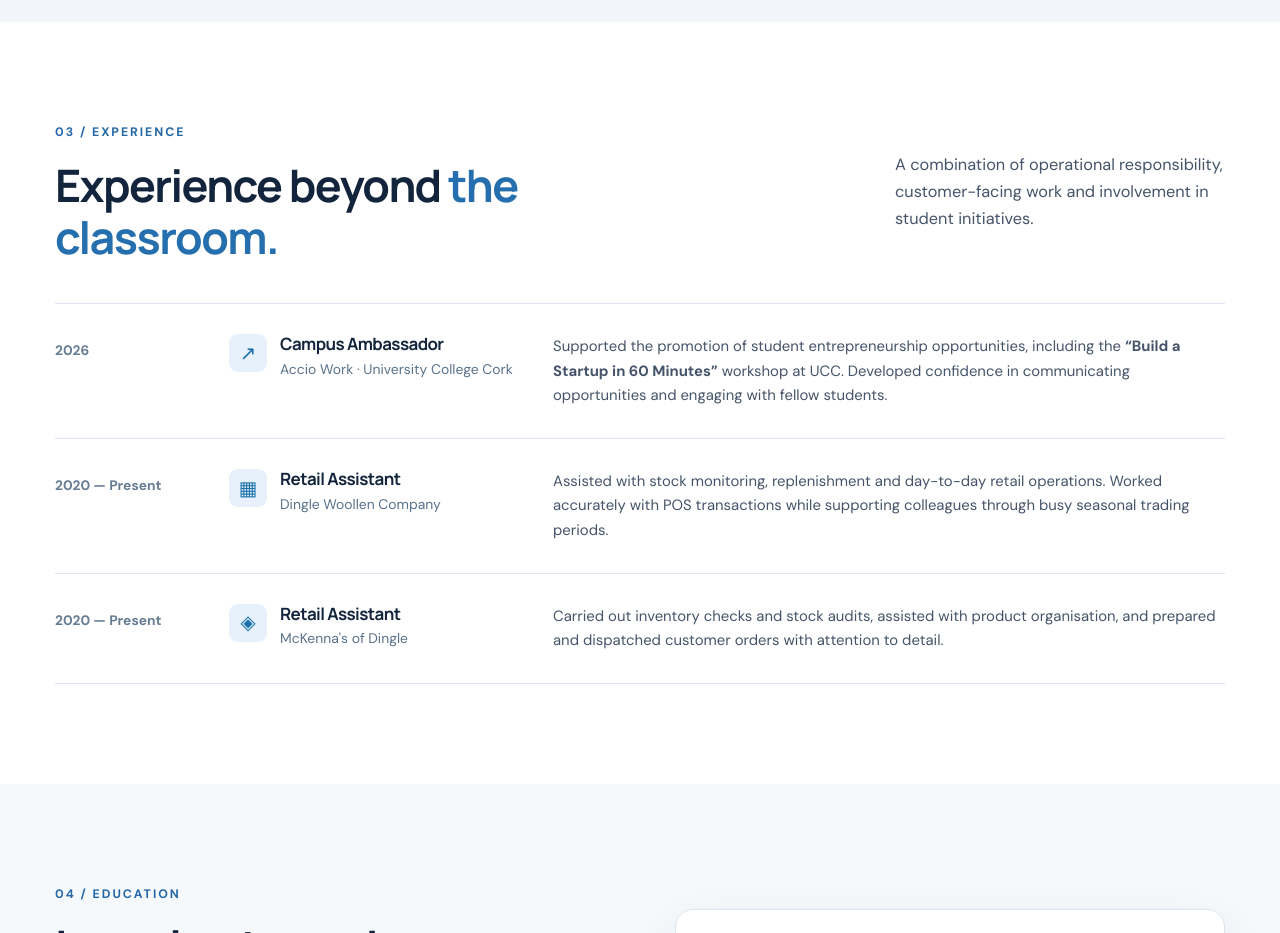
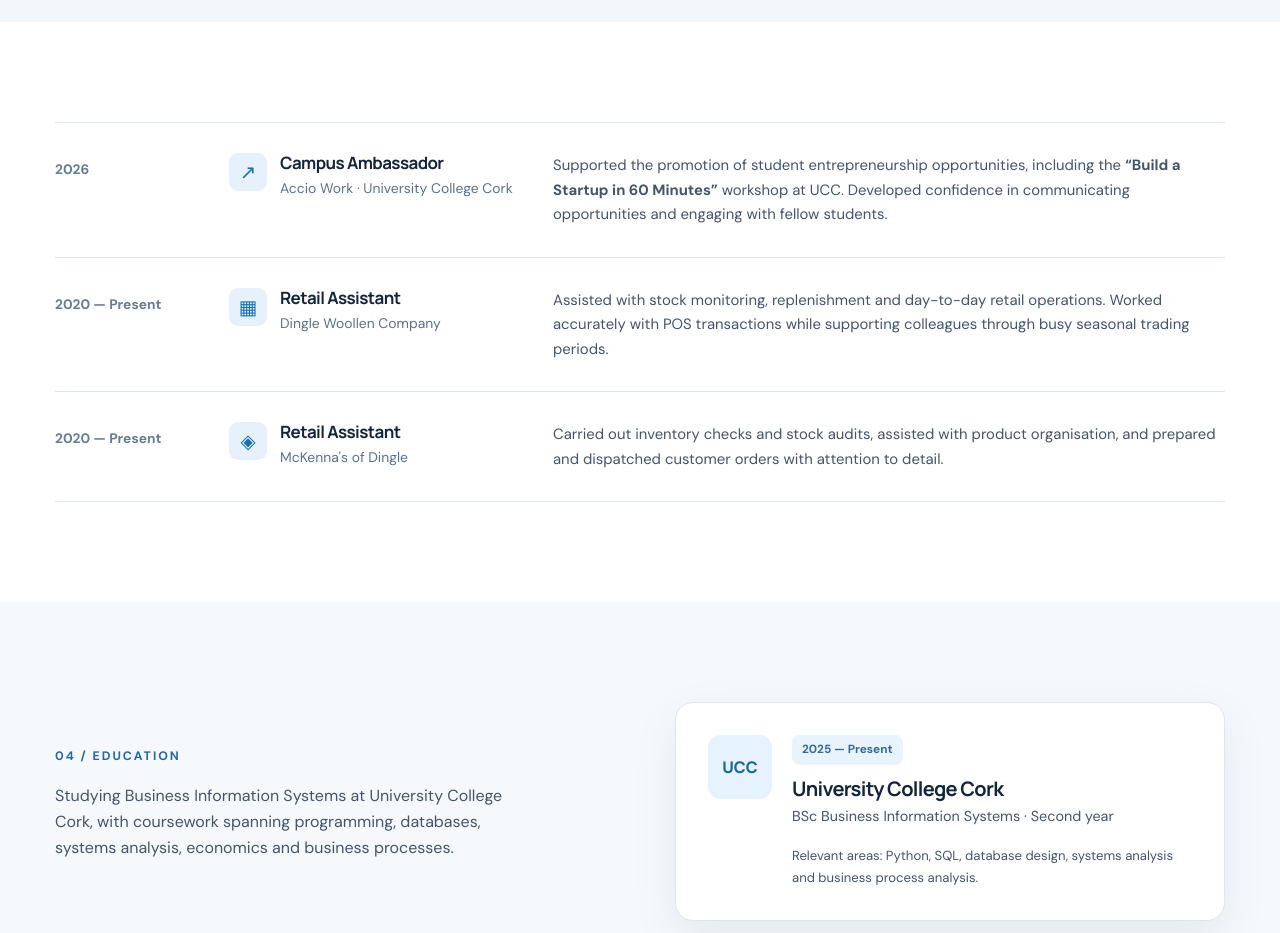
Before and after one commit to SMG2006-HTML/Se-ns-CV, a plain HTML site: page index.html in a window 1280 px wide. Shown: the part 2480-3413 px from the top of the page. Drawn offline with Linux system fonts and the light colour scheme.

Commit message:
Update index.html

```diff
--- a/index.html
+++ b/index.html
@@ -51,7 +51,7 @@
 
     <section class="section" id="about">
       <div class="wrap">
-        <div class="section-header"><div><p class="overline">01 / WHAT I BRING</p><h2>Curiosity with <span class="blue-text">real-world context.</span></h2></div><p class="section-intro">I enjoy understanding how a process works, identifying where information helps, and exploring how a better system could make a difference.</p></div>
+        <div class="section-header"><div><p class="overline">01 / WHAT I BRING</p></div><p class="section-intro">I enjoy understanding how a process works, identifying where information helps, and exploring how a better system could make a difference.</p></div>
         <div class="three-cards">
           <article class="feature-card"><div class="feature-icon" aria-hidden="true"><svg viewBox="0 0 48 48" fill="none"><rect x="8" y="29" width="6" height="11" rx="2" fill="currentColor"/><rect x="20" y="19" width="6" height="21" rx="2" fill="currentColor"/><rect x="32" y="10" width="6" height="30" rx="2" fill="currentColor"/></svg></div><span class="card-index">01</span><h3>Data & insight</h3><p>Using Python, SQL, Excel and Power BI to explore data, communicate findings and build a foundation in analytics and reporting.</p><div class="skill-mini">Python <span>·</span> SQL <span>·</span> Excel <span>·</span> Power BI</div></article>
           <article class="feature-card"><div class="feature-icon" aria-hidden="true"><svg viewBox="0 0 48 48" fill="none" stroke="currentColor" stroke-width="3" stroke-linecap="round" stroke-linejoin="round"><path d="m18 14-10 10 10 10m12-20 10 10-10 10M27 9l-6 30"/></svg></div><span class="card-index">02</span><h3>Systems & software</h3><p>Building small applications and designing system workflows, from Python inventory logic to Flask databases and group design artefacts.</p><div class="skill-mini">Flask <span>·</span> SQLite <span>·</span> Systems analysis</div></article>
@@ -73,7 +73,6 @@
 
     <section class="section" id="experience">
       <div class="wrap">
-        <div class="section-header"><div><p class="overline">03 / EXPERIENCE</p><h2>Experience beyond <span class="blue-text">the classroom.</span></h2></div><p class="section-intro">A combination of operational responsibility, customer-facing work and involvement in student initiatives.</p></div>
         <div class="experience-list">
           <article class="experience-row"><div class="exp-when">2026</div><div class="exp-role"><span class="exp-icon">↗</span><div><h3>Campus Ambassador</h3><p class="organisation">Accio Work · University College Cork</p></div></div><p>Supported the promotion of student entrepreneurship opportunities, including the <strong>“Build a Startup in 60 Minutes”</strong> workshop at UCC. Developed confidence in communicating opportunities and engaging with fellow students.</p></article>
           <article class="experience-row"><div class="exp-when">2020 — Present</div><div class="exp-role"><span class="exp-icon">▦</span><div><h3>Retail Assistant</h3><p class="organisation">Dingle Woollen Company</p></div></div><p>Assisted with stock monitoring, replenishment and day-to-day retail operations. Worked accurately with POS transactions while supporting colleagues through busy seasonal trading periods.</p></article>
@@ -82,7 +81,7 @@
       </div>
     </section>
 
-    <section class="section education-section"><div class="wrap education-grid"><div><p class="overline">04 / EDUCATION</p><h2>Learning to work across <span class="blue-text">business & technology.</span></h2><p>Studying Business Information Systems at University College Cork, with coursework spanning programming, databases, systems analysis, economics and business processes.</p></div><div class="education-card"><div class="education-symbol" aria-hidden="true">UCC</div><div><span class="date-pill">2025 — Present</span><h3>University College Cork</h3><p>BSc Business Information Systems · Second year</p><p class="education-small">Relevant areas: Python, SQL, database design, systems analysis and business process analysis.</p></div></div></div></section>
+    <section class="section education-section"><div class="wrap education-grid"><div><p class="overline">04 / EDUCATION</p><p>Studying Business Information Systems at University College Cork, with coursework spanning programming, databases, systems analysis, economics and business processes.</p></div><div class="education-card"><div class="education-symbol" aria-hidden="true">UCC</div><div><span class="date-pill">2025 — Present</span><h3>University College Cork</h3><p>BSc Business Information Systems · Second year</p><p class="education-small">Relevant areas: Python, SQL, database design, systems analysis and business process analysis.</p></div></div></div></section>
     <section class="closing-cta"><div class="wrap cta-inner"><div><p class="overline on-dark">LET'S CONNECT</p><h2>Interested in working <em>together?</em></h2><p>I'm interested in internships and placement opportunities across data analytics, technology, information systems and business operations.</p></div><a href="contact.html" class="button button-primary">Get in touch <span aria-hidden="true">↗</span></a></div></section>
   </main>
   <footer class="site-footer"><div class="wrap footer-layout"><div class="footer-identity"><span class="footer-monogram">SMG.</span><div><strong>Seán Mac Ginnea</strong><p>Business Information Systems · UCC</p></div></div><nav class="footer-nav" aria-label="Footer navigation"><a href="index.html">Home</a><a href="projects.html">Projects</a><a href="contact.html">Contact</a><a href="https://github.com/SMG2006-HTML" target="_blank" rel="noopener noreferrer">GitHub ↗</a></nav><span class="copyright">© <span data-year>2026</span> Seán Mac Ginnea</span></div></footer>
```
